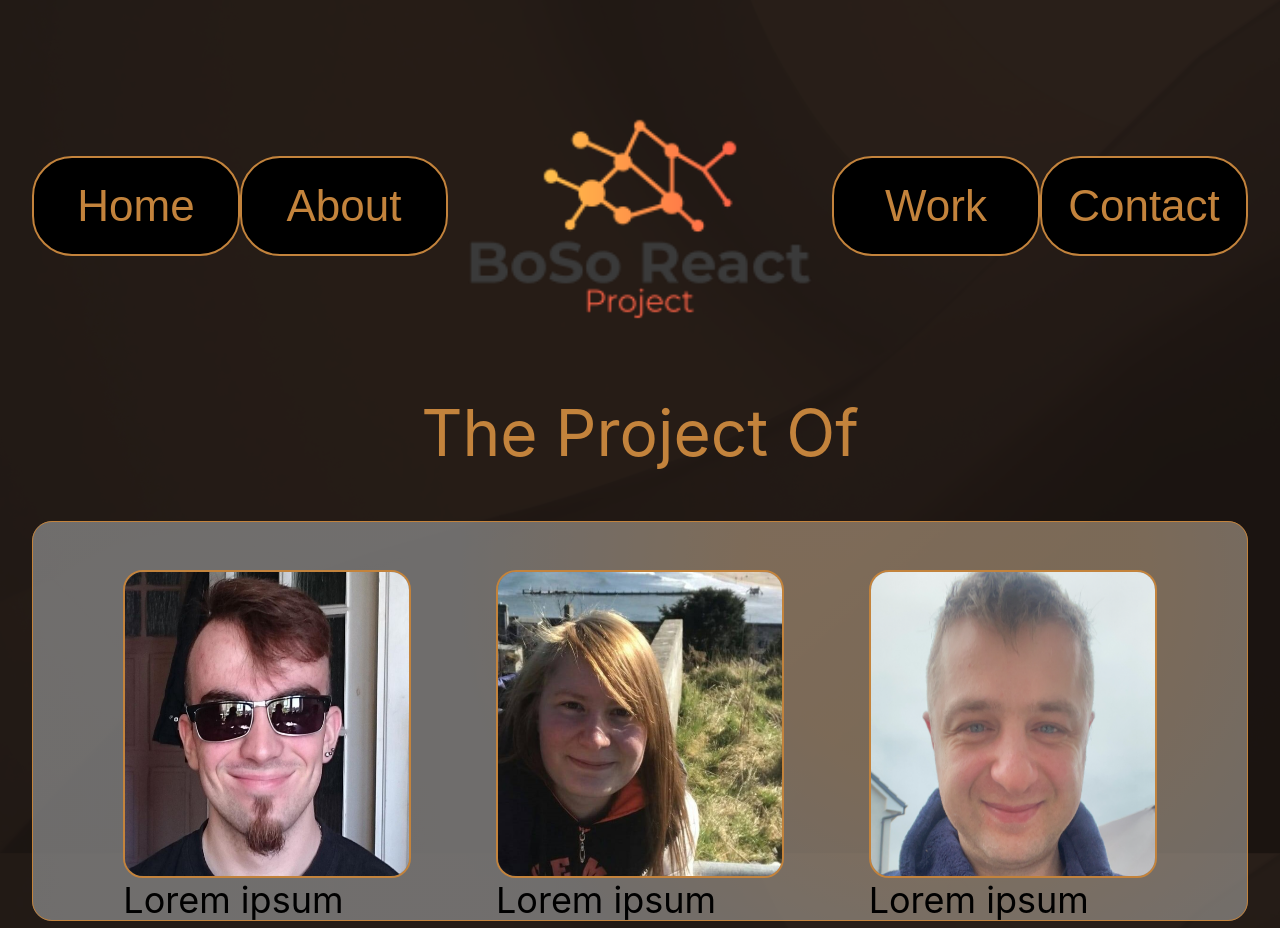
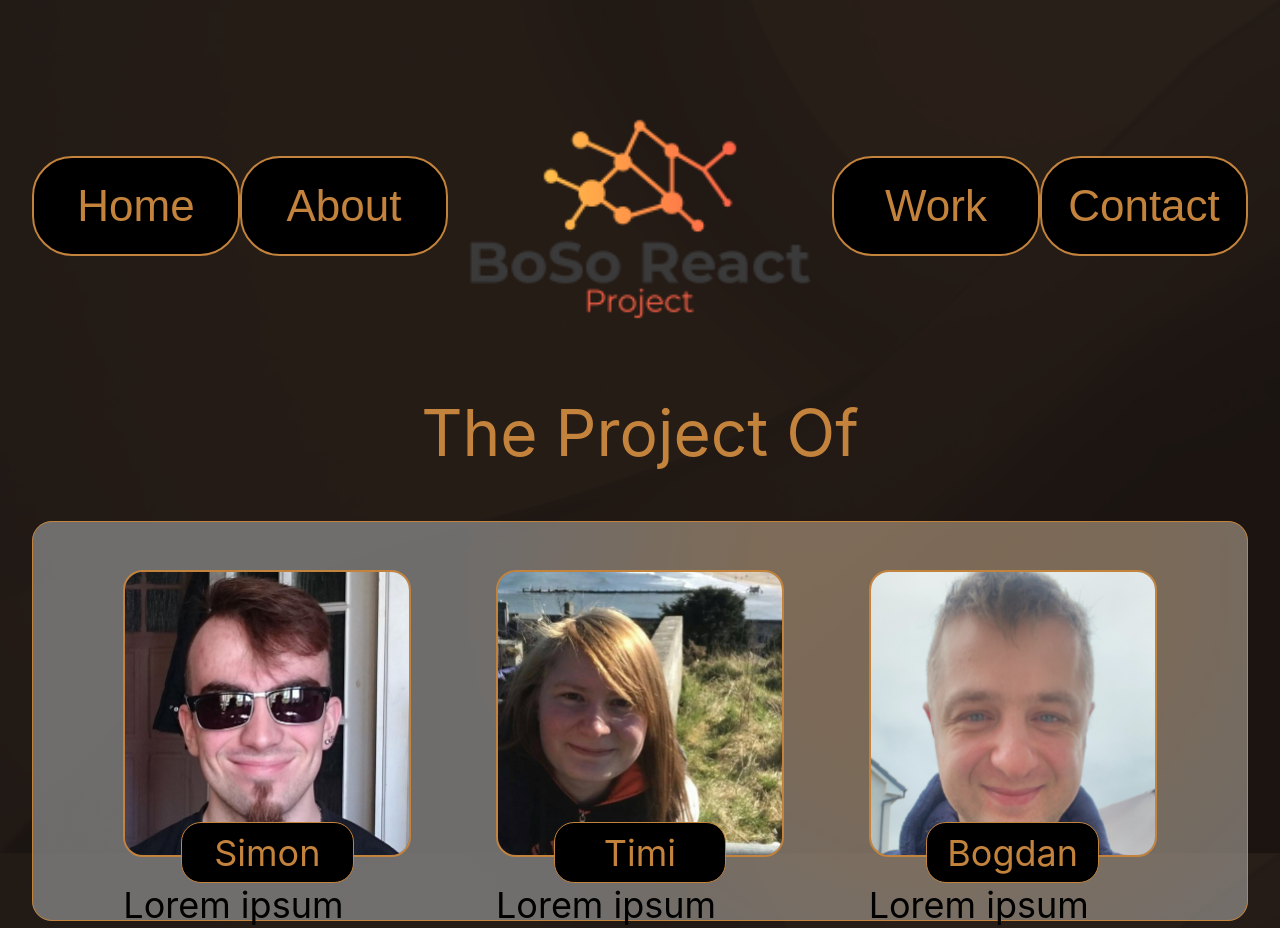
Before and after one commit to vileider/bosoreact3, a React (Create React App) app: page / in a window 1280 px wide. Shown: the top 928 px of the page. Built offline with nearby package versions, Linux system fonts and the light colour scheme.

Commit message:
Added a nametag for each of us

```diff
--- a/src/app_components/About.tsx
+++ b/src/app_components/About.tsx
@@ -58,6 +58,7 @@ export const About: FunctionComponent = () => {
 					}}
 				>
 				</img>
+				<div className="name">{person}</div>
 				<div className="description">Lorem ipsum dolor sit amet.</div>
 			</div>
 		);
--- a/src/app_components/styles/About.css
+++ b/src/app_components/styles/About.css
@@ -92,6 +92,22 @@
   height: 10em;
 }
 
+.aboutContent .name {
+  text-transform: capitalize;
+  color: #c3833c;
+  display: -webkit-box;
+  display: -ms-flexbox;
+  display: flex;
+  border-radius: 20px;
+  padding: 0.2em;
+  width: 60%;
+  border: 1px solid #c3833c;
+  background-color: #000;
+  justify-content: space-around;
+  z-index: 999;
+  margin-top: -12%;
+}
+
 .aboutContent .person .description {
   display: -webkit-box;
   display: -ms-flexbox;
```
